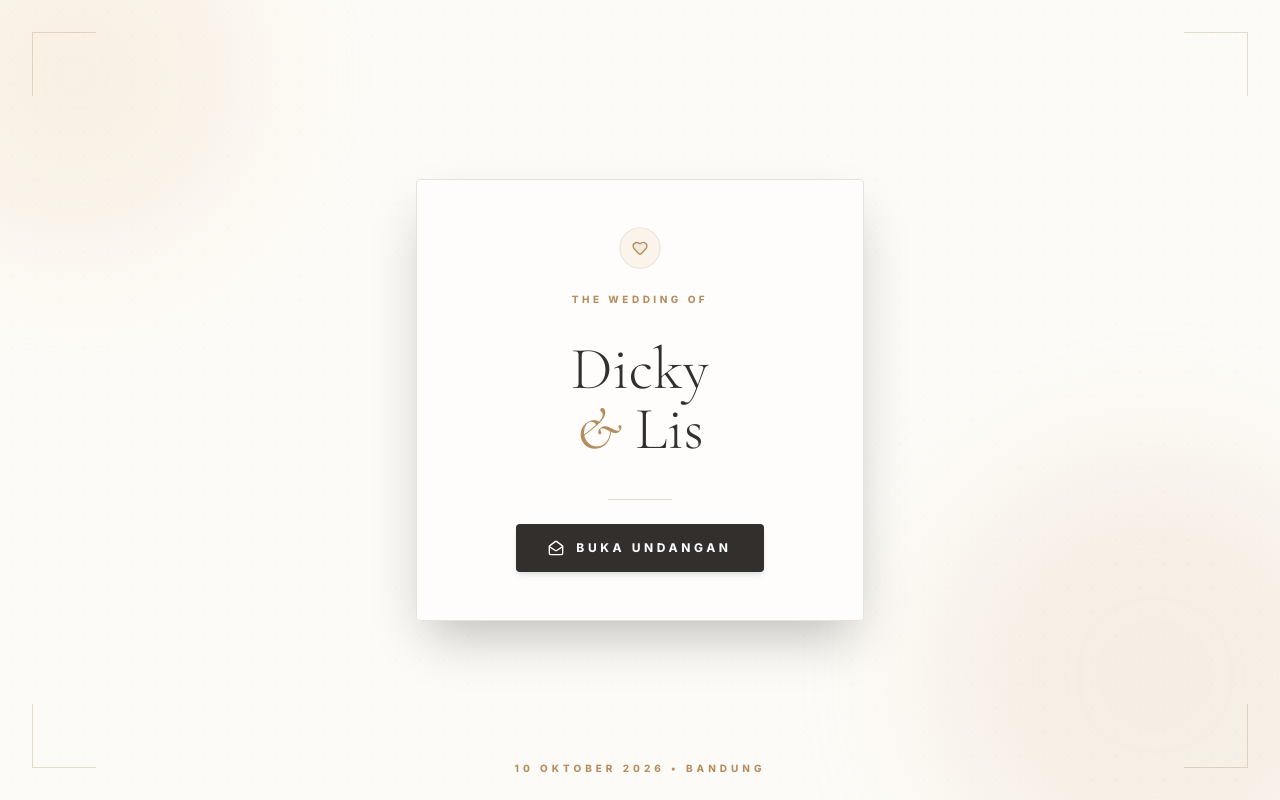
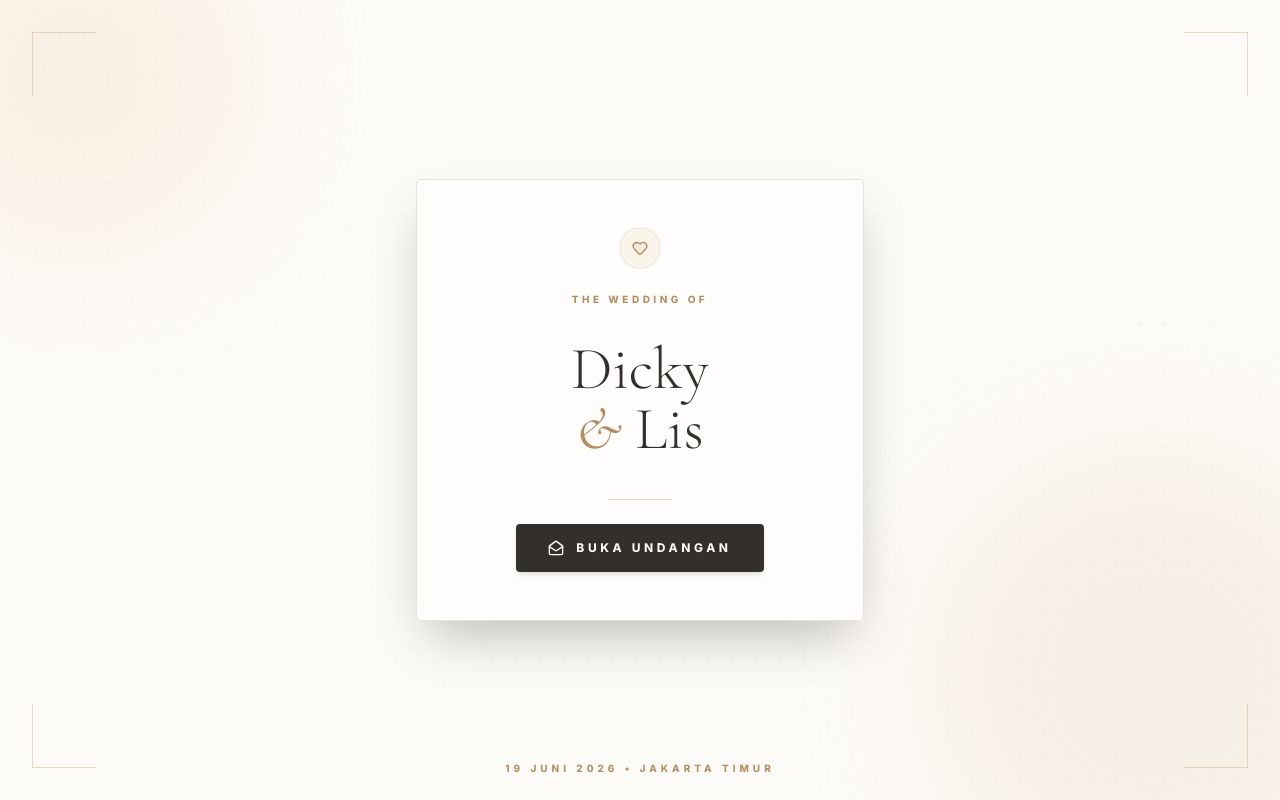
Before and after one commit to NexaPixelStudio/undangan-dicky-lis, a React (Vite) app: page / in a window 1280 px wide. Built offline with nearby package versions, Linux system fonts and the light colour scheme.

Commit message:
Update Envelope.tsx

```diff
--- a/src/components/Envelope.tsx
+++ b/src/components/Envelope.tsx
@@ -86,7 +86,7 @@ export default function Envelope({ onOpen, guestName }: EnvelopeProps) {
 
       {/* Aesthetic Footer Credit */}
       <span className="absolute bottom-6 font-sans text-[10px] text-artistic-gold tracking-[0.4em] uppercase font-bold">
-        10 OKTOBER 2026 • BANDUNG
+        19 JUNI 2026 • JAKARTA TIMUR
       </span>
     </motion.div>
   );
```
